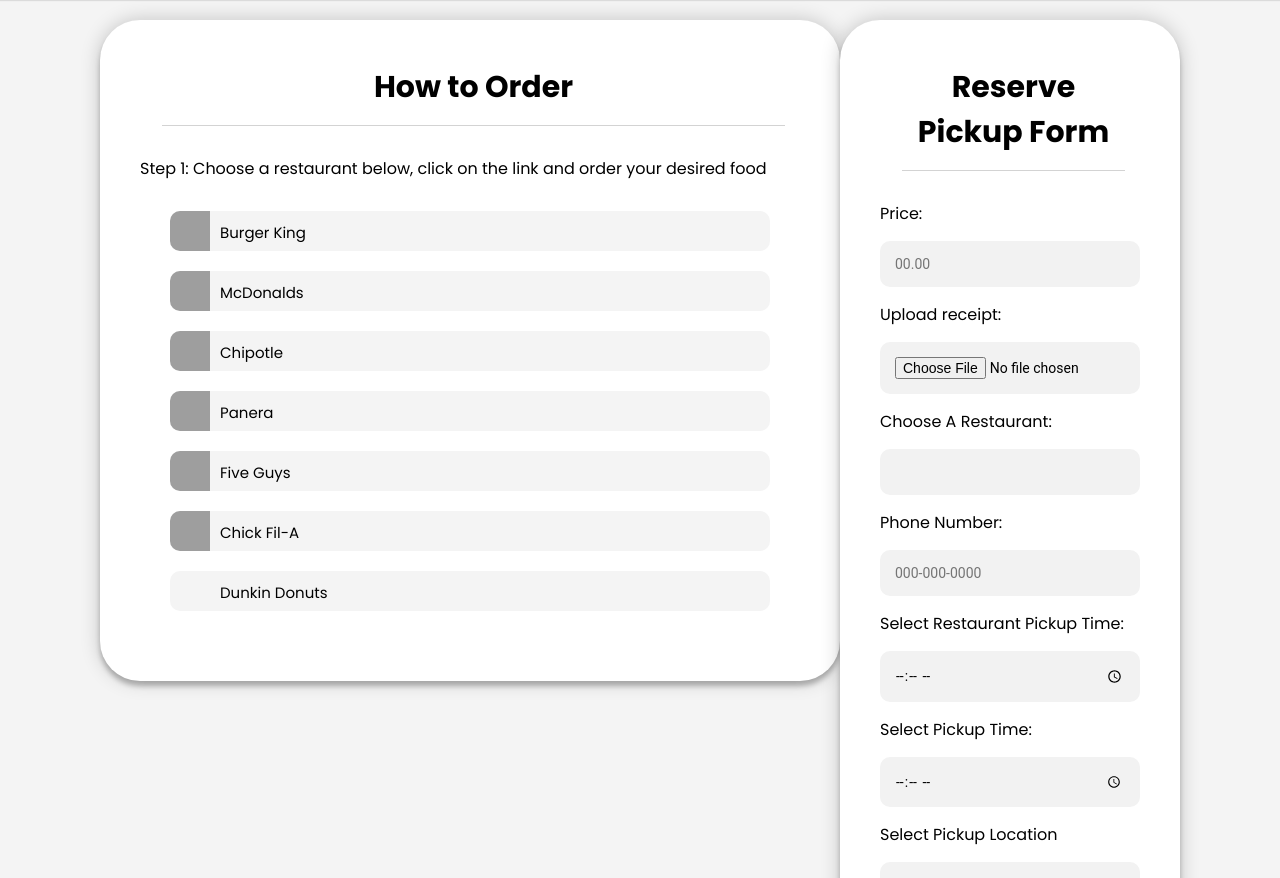
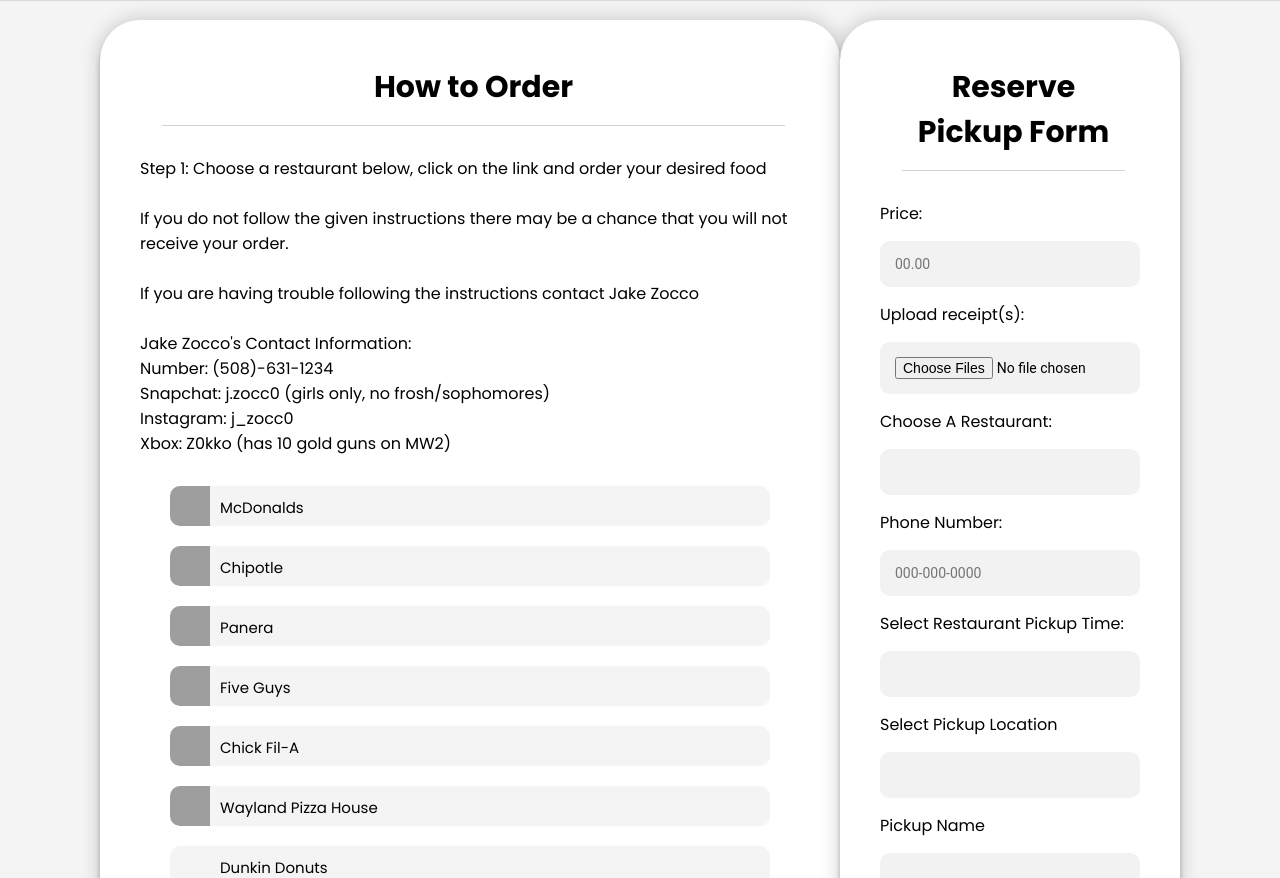
Before and after one commit to benastahl/AthlEats, a Flask app: template templates/reserve_form.html in a window 1280 px wide. Shown: the part 80-958 px from the top of the page. Run offline with Flask 2, Linux system fonts and the light colour scheme; the template is opened without the code that fills it, so the values that code supplies are empty; parts of the project's set-up code (start-up, migrations or seed data) failed here and were passed over; grey boxes are pictures that could not be loaded.

Commit message:
updated order instructions orderdb stuff uhhh reserve form

```diff
--- a/account_authority.py
+++ b/account_authority.py
@@ -20,7 +20,7 @@ class User:
 
 
 class Order:
-    def __init__(self, entry_id, is_complete, email, restaurant, order_date, phone_number, restaurant_pickup_time, pickup_time, price, pickup_location, runner):
+    def __init__(self, entry_id, is_complete, email, restaurant, order_date, phone_number, restaurant_pickup_time, pickup_time, price, pickup_name, pickup_location, runner):
         self.email = email
         self.is_complete = is_complete
         self.restaurant = restaurant
@@ -29,6 +29,7 @@ class Order:
         self.phone_number = phone_number
         self.pickup_time = pickup_time
         self.price = price
+        self.pickup_name = pickup_name
         self.pickup_location = pickup_location
         self.restaurant_pickup_time = restaurant_pickup_time
         self.runner = runner
--- a/app.py
+++ b/app.py
@@ -202,6 +202,8 @@ def display_reserve_calendar():
                            )
 
 
+
+
 @app.route("/reserve-form", methods=["GET"])
 def display_reserve_form():
     # Redirects to dashboard if user has auth_token cookie (otherwise redirects to signup)
@@ -227,8 +229,9 @@ def process_reserve_form():
     restaurant = request.form['restaurant']
     phone_number = request.form['phone-number']
     restaurant_pickup_time = str(request.form['restaurant-pickup-time'])
-    pickup_time = str(request.form['pickup'])
+    pickup_time = str(request.form['restaurant-pickup-time'])
     pickup_location = request.form['pickup-location']
+    pickup_name = request.form['pickup-name']
     order_date = datetime.now().strftime("%D %H:%M:%S")
     sport_team = str(request.form.get("sports-team"))  # TODO: Sports team leaderboard
     fee = round(float(price) * 0.3, 2)
@@ -243,6 +246,7 @@ def process_reserve_form():
         restaurant_pickup_time=restaurant_pickup_time,
         pickup_time=pickup_time,
         price=price,
+        pickup_name=pickup_name,
         pickup_location=pickup_location,
         runner=""
 
@@ -285,8 +289,8 @@ def display_staff_dashboard():
 
     orders_list = ordersDB.get_all_entries(entry_id=user.entry_id)
     user_list = usersDB.get_all_entries(entry_id=user.entry_id)
-    incomplete_orders = [order for order in orders_list if order.is_complete == 0 or order.is_complete == 1]
-    completed_orders = [order for order in orders_list if order.is_complete == 2]
+    incomplete_orders = [order for order in orders_list if order.is_complete == 0]
+    completed_orders = [order for order in orders_list if order.is_complete == 1]
 
     return render_template("staff-dashboard.html",
                            user=user,
@@ -346,19 +350,7 @@ def display_profile():
         if user:
             orders_list = OrdersCloud().get_all_entries(entry_id=user.entry_id)
             return render_template("profile.html", user=user, user_order_list=orders_list)
-            orders_list = OrdersCloud().get_all_entries()
-            user_orders_list = []
-            user_current_orders = []
-            for order in orders_list:
-                if order.email == user.email:
-                    user_orders_list.append(order)
-                    if order.is_complete == 0 or order.is_complete == 1:
-                        user_current_orders.append(order)
 
-            return render_template("profile.html",
-                                   user=user,
-                                   user_order_list=user_orders_list,
-                                   user_current_orders=user_current_orders)
 
     return redirect("/", 302)
 
--- a/static/styles/reserve_pickup.css
+++ b/static/styles/reserve_pickup.css
@@ -81,7 +81,7 @@
     overflow: hidden;
 }
 .restaurant-button.active {
-    max-height: 800px;
+    max-height: 1200px;
 }
 
 .restaurant-selection {
@@ -100,13 +100,19 @@
 .dropdown-images {
     display: flex;
     flex-direction: row;
-    margin: 0px 20px 0px 20px;
     justify-content: space-between;
-
-
 }
 
+.dropdown-right {
+    float: right;
+    display: flex;
+    flex-direction: column;
+}
 
+.dropdown-col {
+    display: flex;
+    flex-direction: column;
+}
 
 .input-form {
   margin: 0;
--- a/templates/order-complete.html
+++ b/templates/order-complete.html
@@ -60,7 +60,9 @@
                 </div>
                 <div class="reserve-data-box">
                     <span class="reserve-data-header">
-                        Pickup Fee: {{fee}}
+                        Pickup Fee: {{fee}} <br>
+                        Venmo this fee to @ <br>
+                        Or paypal to the following link: <br>
                     </span>
 
                     <span class="reserve-data-header">
@@ -68,7 +70,7 @@
                     </span>
 
                     <span class="reserve-data-header">
-                        Pickup Time: {{pickup_time}}
+                        Pickup Time: 3:10 / 2:25pm
                     </span>
 
 
--- a/templates/reserve_form.html
+++ b/templates/reserve_form.html
@@ -60,25 +60,49 @@
                     <h3>How to Order</h3>
                 </div>
                 <div class="directions-desc">
-                    Step 1: Choose a restaurant below, click on the link and order your desired food
+                    Step 1: Choose a restaurant below, click on the link and order your desired food <br> <br>
+                    If you do not follow the given instructions there may be a chance that you will not receive your order. <br> <br>
+                    If you are having trouble following the instructions contact Jake Zocco <br> <br>
+                    Jake Zocco's Contact Information: <br>Number: (508)-631-1234 <br> Snapchat: j.zocc0 (girls only, no frosh/sophomores) <br> Instagram: j_zocc0 <br> Xbox: Z0kko (has 10 gold guns on MW2) <br>
                 </div>
                 <div class="restaurant-selection">
-                    <div onclick="show_restaurant_dropdown('burger-king')" class="restaurant-button" id="burger-king">
-                        <div class="restaurant-header">
-                            <img class="restaurant-logo" src="https://toppng.com/uploads/preview/burger-king-logo-png-free-11659261612rezuqygx2w.png" alt="">
-                            <div class="restaurant-link">Burger King</div>
-                        </div>
-                        <div class="dropdown-content">
-                            Burger
-
-                        </div>
-                    </div>
                     <div onclick="show_restaurant_dropdown('mcdonalds')" class="restaurant-button" id="mcdonalds">
                         <div class="restaurant-header">
                             <img class="restaurant-logo" src="https://bloximages.newyork1.vip.townnews.com/gazette.com/content/tncms/assets/v3/editorial/9/c3/9c36f7a0-f9c3-11e9-bd95-3354e1272f8a/5db75314c633a.image.png?resize=500%2C500" alt="">
                             <div class="restaurant-link">McDonalds</div>
                         </div>
-                        Hello World!
+                        <div class="dropdown-content">
+
+                            Step 1: <br>
+                            Download the McDonalds
+                            <a href="https://www.mcdonalds.com/us/en-us/download-app.html">App</a> <br>
+                            Step 2: <br>
+                            Select order location to <span class="bold">Framingham, 343 Cochituate Rd</span>, then order your food<br>
+                            <div class="dropdown-images dropdown-right">
+                                Example Screenshot
+                                <img alt="the crew" src="../static/images/mcd3.jpg" height="319" width="220">
+                            </div> <br> <br> <br>
+                            Step 3: <br>
+                            After finishing placing your order, go to your email and take a screenshot of your receipt<br> <br>
+                            Your receipt <span class="bold">MUST</span> contain the following: <br>
+                            Date, Price <br>
+                            Your screenshot should look like shown on the right: <br> <br> <br> <br>
+
+                            <span class="bold">If you do not know how to get your receipt,</span> follow the instructions below <br>
+
+                            <div class="dropdown-images">
+                                <div class="dropdown-col">
+                                    On the main page, <br> tap "View Order"
+                                    <img alt="the crew" src="../static/images/mcd1.jpg" width="250" height="541">
+                                </div>
+                                <div class="dropdown-col">
+                                    On the tracker page, <br> tap "Order Details"
+                                    <img alt="the crew" src="../static/images/mcd2.jpg" width="250" height="541">
+                                </div>
+
+                            </div>
+
+                        </div>
 
                     </div>
                     <div onclick="show_restaurant_dropdown('chipotle')" class="restaurant-button" id="chipotle">
@@ -93,9 +117,9 @@
                             Or go to the chipotle.
                             <a href="https://www.chipotle.com/"> Website</a> <br>
                             Step 2: <br>
-                            Select order location to <span class="bold">219 N Main st</span>, then order your food<br>
+                            Select order location to <span class="bold">Natick, 219 N Main st</span>, then order your food<br>
                             Step 3: <br>
-                            After finishing placing your order, go to your email and take a screenshot of your receipt<br>
+                            After finishing placing your order, go to your <span class="bold">email</span> and take a screenshot of your receipt<br>
                             Your receipt <span class="bold">MUST</span> contain the following: <br>
                             Pickup time, Date, name, price, and confirmation number. <br>
                             Your screenshots should look like this: <br>
@@ -127,7 +151,22 @@
                             <img class="restaurant-logo" src="https://encrypted-tbn0.gstatic.com/images?q=tbn:ANd9GcQX7W0TgB62uLx7ezJb0lgGcDeI9tOleGxOAg&usqp=CAU" alt="">
                             <div class="restaurant-link">Chick Fil-A</div>
                         </div>
-                        :D
+                        <div class="dropdown-content">
+                            Step 1: <br>
+                            Download the Chik-Fil-A <a href="https://www.chick-fil-a.com/appdownload">App</a> <br>
+                            Or go to the Chik-Fil-A <a href="https://order.chick-fil-a.com/get-started">Website</a> <br>
+                            Step 2: <br>
+                            Start a <span class="bold">Pickup Order</span> and select order location to
+                            <span class="bold">Framingham, 359 Cochituate Rd</span>,
+                            then select <span class="bold">Carry-out</span>, and order your food<br>
+                        </div>
+                    </div>
+                    <div onclick="show_restaurant_dropdown('wayland-pizza-house')" class="restaurant-button" id="wayland-pizza-house">
+                        <div class="restaurant-header">
+                            <img class="restaurant-logo" src="https://waylandpizza.com/img/logo.png" alt="">
+                            <div class="restaurant-link">Wayland Pizza House</div>
+                        </div>
+                        goo goo gaa gaa
                     </div>
                     <div onclick="show_restaurant_dropdown('dunkin')" class="restaurant-button" id="dunkin">
                         <div class="restaurant-header">
@@ -139,12 +178,37 @@
                             Download the Dunkin Donuts
                             <a href="https://www.dunkindonuts.com/en/mobile-app?_gl=1*1j6sl91*_ga*MjA5MTIzMDU5Mi4xNjcwOTg5NDAx*_ga_LNT1RQ3VYN*MTY3MDk4OTQwMS4xLjEuMTY3MDk4OTQ0Mi4xOS4wLjA."> App</a> <br>
                             Step 2: <br>
-                            Select order location to <span class="bold">15 E Plain St</span>, then order your food<br>
+                            Select order location to <span class="bold">Wayland, 15 E Plain St</span>, then order your food<br>
                             Step 3: <br>
-                            In order to save your receipt, go to the main page of the app, click on the 3 lines in the top left, then select transaction history. <br>
                             Screenshot your receipt, <span class="bold">MUST</span> contain the following: <br>
-                            Order Number, Date, Pickup Time, Price <br>
-                            Your screenshot should look like this:
+                            Order Number, Date, Pickup Time, Price <br> <br>
+                            Your screenshot should look like this: <br> <br>
+                            <div class="dropdown-images">
+                                <img alt="the crew" src="../static/images/Dunks.jpg" width="560" height="174">
+                            </div> <br>
+                            <div class="dropdown-images dropdown-right">
+                                <img alt="the crew" src="../static/images/Dunks2.jpg">
+                            </div> <br>
+                            <span class="bold">If you do not know how to get your receipt,</span> follow the instructions below: <br> <br>
+                            Go to the main page of the App and tap the 3 horizontal lines at the top left of the page. <br>
+                            This will open a menu in which you select transaction history, as shown on the right.<br> <br>
+                            From there you will be able to find your receipt.
+
+
+
+
+
+
+
+                        </div>
+                    </div>
+                    <div onclick="show_restaurant_dropdown('burger-king')" class="restaurant-button" id="burger-king">
+                        <div class="restaurant-header">
+                            <img class="restaurant-logo" src="https://toppng.com/uploads/preview/burger-king-logo-png-free-11659261612rezuqygx2w.png" alt="">
+                            <div class="restaurant-link">Burger King</div>
+                        </div>
+                        <div class="dropdown-content">
+                            <a href="https://youjustgotcoconutmalld.com/">Click for Order Instructions</a>
 
                         </div>
                     </div>
@@ -166,30 +230,39 @@
                         <label for="input-dollar">Price:</label><br>
                         <input type="number" id="input-dollar" name="input-dollar" step="0.01" onkeyup="set_price_calc()" placeholder="00.00"><br>
 
-                        <label for="receipt-upload">Upload receipt:</label><br>
-                        <input type="file" id="receipt-upload" name="receipt-upload"><br>
+                        <label for="receipt-upload">Upload receipt(s):</label><br>
+                        <input type="file" id="receipt-upload" name="receipt-upload" multiple><br>
 
                         <label for="restaurant">Choose A Restaurant:</label><br>
                         <select id="restaurant" name="restaurant" required>
                             <option disabled selected value=""></option>
                             <option value="Chipotle">Chipotle</option>
                             <option value="Panera">Panera</option>
-                            <option value="mcdickies">McDicks</option>
+                            <option value="McDonalds">McDonalds</option>
                             <option value="Five-Guys">Five Guys</option>
+                            <option value="Wayland-Pizza-House">Wayland Pizza House</option>
                             <option value="Chick-Fil-A">Chick-Fil-a</option>
                             <option value="Dunkin">Dunkin Donuts</option>
+
                         </select>
                         <label for="phone-number">Phone Number:</label>
                         <input type="tel" id="phone-number" name="phone-number" placeholder="000-000-0000" maxlength="10"><br>
 
                         <label for="restaurant-pickup-time">Select Restaurant Pickup Time:</label><br>
-                        <input type="time" id="restaurant-pickup-time" name="restaurant-pickup-time" min="09:00" max="18:00" required><br>
+                        <select id="restaurant-pickup-time" name="restaurant-pickup-time" required>
+                            <option disabled selected value=""></option>
+                            <option value="12:30">12:30pm</option>
+                            <option value="1:30">1:30pm</option>
+                            <option value="2:30">2:30pm</option>
 
-                        <label for="pickup">Select Pickup Time:</label><br>
-                        <input type="time" id="pickup" name="pickup" min="09:00" max="18:00" required><br>
+
+                        </select>
 
                         <label for="pickup-location">Select Pickup Location</label><br>
                         <input type="text" id="pickup-location" name="pickup-location" min="09:00" max="18:00" required><br>
+
+                        <label for="pickup-location">Pickup Name</label><br>
+                        <input type="text" id="pickup-name" name="pickup-name" required><br>
 
                         <label for="sports-team">Select your sports team</label>
                         <select name="sports-team" id="sports-team" required>
```
Also changed, not shown: controls.py (+5 -2 lines), static/images/Dunks.jpg (added), static/images/Dunks2.jpg (added), static/images/mcd3.jpg (added).
